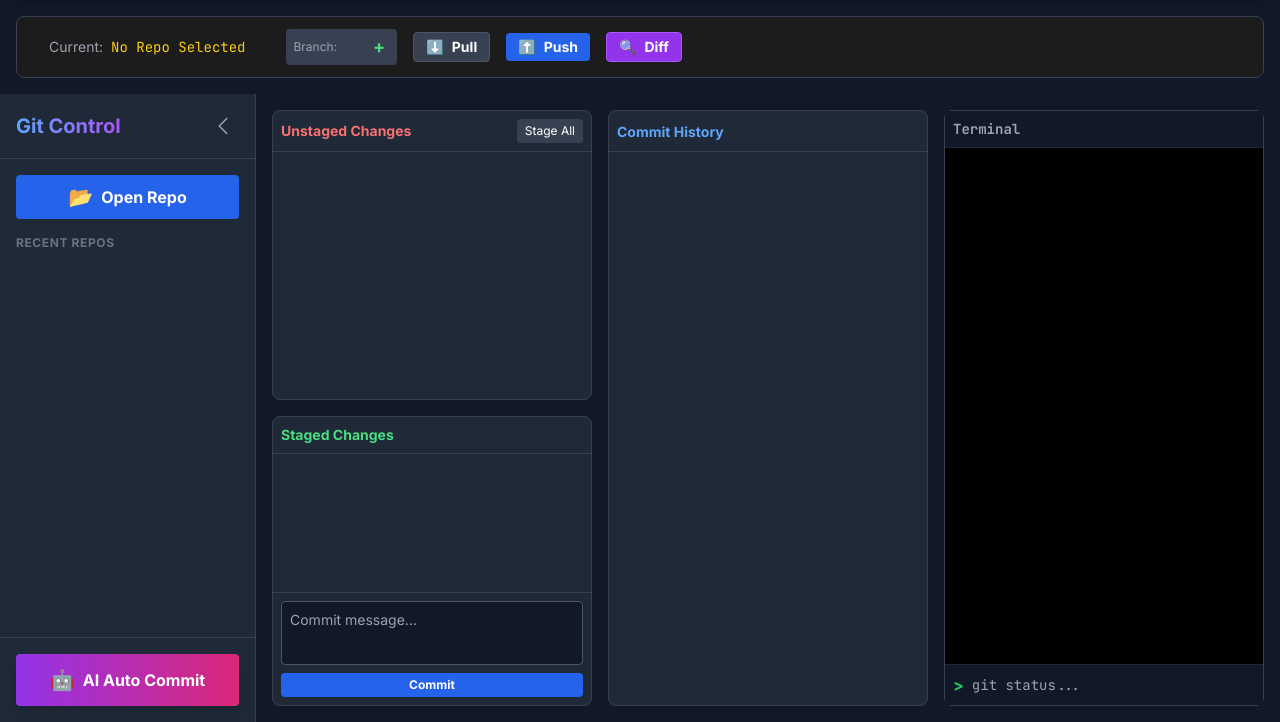
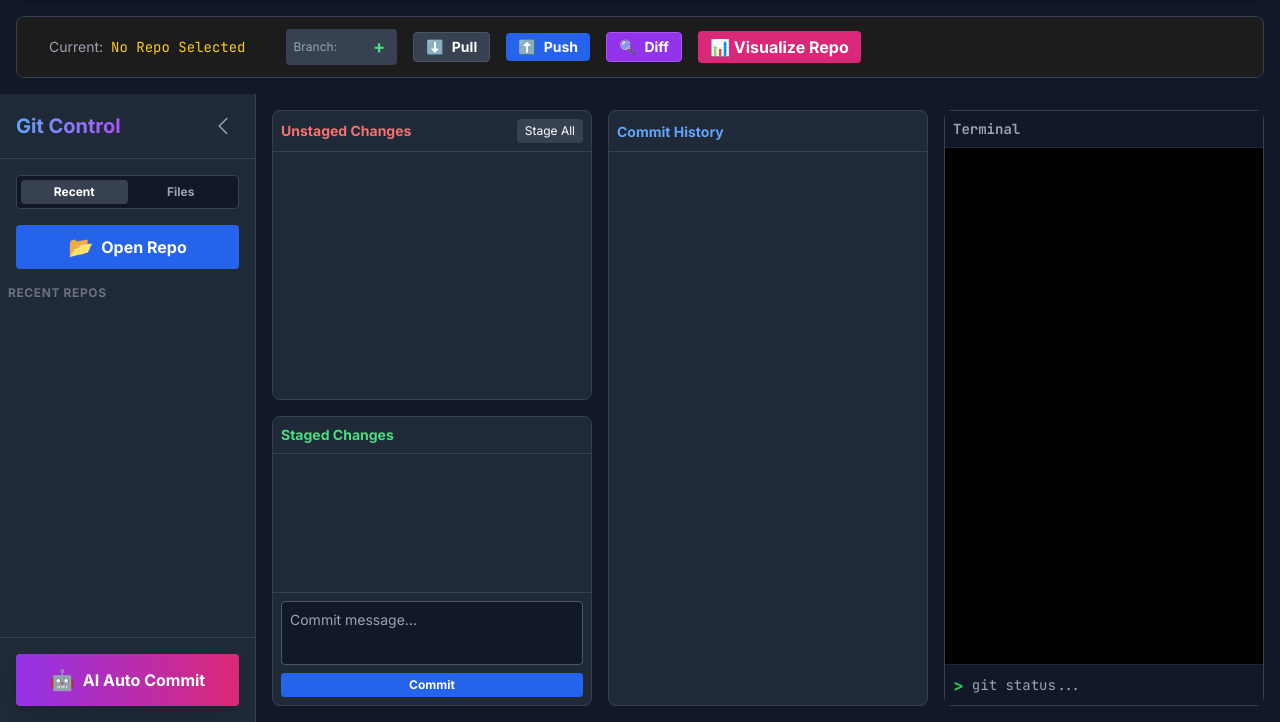
Before and after one commit to 786imran786/easygit, a Flask app: page / in a window 1280 px wide. Shown: the part 78-800 px from the top of the page. Run offline with Flask 3, Linux system fonts and the light colour scheme; data that the repository does not hold is empty; some libraries are stand-ins or nearby versions.

Commit message:
added visualizer

```diff
--- a/app.py
+++ b/app.py
@@ -51,10 +51,20 @@ def run_git_cmd(command, repo_path=None):
     full_cmd = f'cd "{repo}" && {command}'
 
     try:
-        result = subprocess.run(full_cmd, shell=True, capture_output=True, text=True)
+        # Force UTF-8 and replace errors to avoid crashing on specific chars
+        # On Windows, shell=True often uses system encoding (cp1252), but git outputs UTF-8.
+        # This misalignment causes crashes. Explicit encoding fixes it.
+        result = subprocess.run(
+            full_cmd,
+            shell=True,
+            capture_output=True,
+            text=True,
+            encoding='utf-8',
+            errors='replace'
+        )
         return {
-            "stdout": result.stdout,
-            "stderr": result.stderr,
+            "stdout": result.stdout if result.stdout is not None else "",
+            "stderr": result.stderr if result.stderr is not None else "",
             "returncode": result.returncode
         }
     except Exception as e:
@@ -228,6 +238,58 @@ def git_push():
 
     return jsonify(run_git_cmd(cmd))
 
+@app.route("/get-graph")
+def get_graph():
+    # Helper to clean strings
+    def clean(s):
+        return s.strip().strip("'").strip('"')
+
+    # Format: Hash | Parents | AuthorName | AuthorEmail | Refs | Subject
+    cmd = 'git log --pretty=format:"%H|%P|%an|%ae|%D|%s" --all'
+    res = run_git_cmd(cmd)
+
+    if res.get("error"):
+        return jsonify({"error": res["error"]})
+
+    commits = []
+
+    lines = res["stdout"].splitlines()
+    for line in lines:
+        try:
+            parts = line.split("|")
+            if len(parts) < 6:
+                continue
+
+            commit_hash = clean(parts[0])
+            parents_str = clean(parts[1])
+            parents = parents_str.split() if parents_str else []
+
+            author_name = clean(parts[2])
+            author_email = clean(parts[3])
+
+            refs_str = clean(parts[4])
+            refs = [r.strip() for r in refs_str.split(",")] if refs_str else []
+
+            subject = "|".join(parts[5:]) # Re-join subject if it contained pipes
+
+            commits.append({
+                "hash": commit_hash,
+                "parents": parents,
+                "refs": refs,
+                "author": {
+                    "name": author_name,
+                    "email": author_email
+                },
+                "subject": subject
+            })
+        except Exception:
+            continue
+
+    return jsonify(commits)
+
+
+
+
 # ----------------- Terminal Command -----------------
 @app.route("/run-command", methods=["POST"])
 def run_command():
@@ -247,7 +309,9 @@ def git_diff():
     if source == "WORKTREE":
         cmd = f"git diff {target}"
     else:
-        cmd = f"git diff {target}...{source}"
+        # Direct comparison between two tips (equivalent to 'git diff target source')
+        # This matches 'git diff main' behavior when checked out to source
+        cmd = f"git diff {target} {source}"
 
     res = run_git_cmd(cmd)
     if res.get("error") or res["returncode"] != 0:
@@ -279,6 +343,46 @@ def git_diff():
 
     return jsonify(diff_data)
 
+    return jsonify(diff_data)
+
+# ----------------- Repo Tree -----------------
+def get_directory_structure(rootdir):
+    """
+    Creates a nested dictionary that represents the folder structure of rootdir
+    """
+    dir_name = os.path.basename(rootdir)
+    dir_structure = {"name": dir_name, "type": "directory", "children": []}
+
+    try:
+        with os.scandir(rootdir) as it:
+            entries = sorted(list(it), key=lambda e: (not e.is_dir(), e.name.lower()))
+            for entry in entries:
+                if entry.name.startswith('.') or entry.name in ['__pycache__', 'node_modules', 'venv', 'env']:
+                    continue
+
+                if entry.is_dir(follow_symlinks=False):
+                    dir_structure["children"].append(get_directory_structure(entry.path))
+                else:
+                    dir_structure["children"].append({
+                        "name": entry.name,
+                        "type": "file"
+                    })
+    except PermissionError:
+        pass
+
+    return dir_structure
+
+@app.route("/get-repo-tree")
+def get_repo_tree():
+    if not CURRENT_REPO:
+        return jsonify({"error": "No repo selected"})
+
+    if not os.path.isdir(CURRENT_REPO):
+         return jsonify({"error": "Invalid repo path"})
+
+    tree = get_directory_structure(CURRENT_REPO)
+    return jsonify(tree)
+
 # ----------------- AI Commit -----------------
 @app.route("/ai-commit", methods=["POST"])
 def ai_commit():
@@ -289,6 +393,9 @@ def ai_commit():
     result = subprocess.run(full, shell=True, capture_output=True, text=True)
     return jsonify({"stdout": result.stdout, "stderr": result.stderr})
 
+
+
+
 # ---------------------------------------------------------------
 #  START SERVER
 # ---------------------------------------------------------------
--- a/static/script.js
+++ b/static/script.js
@@ -359,6 +359,140 @@ function renderDiff(data) {
     });
 }
 
+// ----------------- Repo Tree -----------------
+let isTreeLoaded = false;
+
+function switchSidebarTab(tab) {
+    const recentBtn = document.getElementById('tab-recent');
+    const filesBtn = document.getElementById('tab-files');
+    const recentView = document.getElementById('view-recent');
+    const filesView = document.getElementById('view-files');
+
+    if (tab === 'recent') {
+        recentBtn.className = 'flex-1 py-1 text-xs font-bold text-center rounded bg-gray-700 text-white transition-all shadow-sm';
+        filesBtn.className = 'flex-1 py-1 text-xs font-bold text-center rounded text-gray-400 hover:text-gray-200 transition-all';
+
+        recentView.classList.remove('hidden', 'opacity-0', '-translate-x-10');
+        filesView.classList.add('hidden', 'opacity-0', 'translate-x-10');
+    } else {
+        filesBtn.className = 'flex-1 py-1 text-xs font-bold text-center rounded bg-gray-700 text-white transition-all shadow-sm';
+        recentBtn.className = 'flex-1 py-1 text-xs font-bold text-center rounded text-gray-400 hover:text-gray-200 transition-all';
+
+        filesView.classList.remove('hidden', 'opacity-0', 'translate-x-10');
+        recentView.classList.add('hidden', 'opacity-0', '-translate-x-10');
+
+        if (!isTreeLoaded && currentRepo) {
+            loadRepoTree();
+        }
+    }
+}
+
+async function loadRepoTree() {
+    const container = document.getElementById('repo-tree-container');
+    container.innerHTML = '<div class="text-gray-500 animate-pulse p-2">Loading tree...</div>';
+
+    const tree = await API.get('/get-repo-tree');
+    if (tree.error) {
+        container.innerHTML = `<div class="text-red-400 p-2 text-xs">${tree.error}</div>`;
+        return;
+    }
+
+    container.innerHTML = '';
+
+    // Create a recursive render function
+    function createNode(node) {
+        if (node.type === 'file') {
+            const div = document.createElement('div');
+            div.className = 'flex items-center gap-2 p-1 hover:bg-gray-800 rounded cursor-default text-gray-300 hover:text-white transition-colors pl-4 border-l border-transparent hover:border-gray-600';
+            div.innerHTML = `<span class="opacity-70">📄</span> <span class="truncate">${node.name}</span>`;
+            return div;
+        } else {
+            // Directory
+            const details = document.createElement('details');
+            details.className = 'group';
+
+            const summary = document.createElement('summary');
+            summary.className = 'flex items-center gap-2 p-1 hover:bg-gray-800 rounded cursor-pointer text-blue-200 hover:text-white transition-colors list-none outline-none';
+            summary.innerHTML = `
+                <span class="transform transition-transform group-open:rotate-90 text-gray-500 text-[10px] w-3">▶</span>
+                <span class="text-yellow-500 opacity-80">📁</span>
+                <span class="font-bold truncate">${node.name}</span>
+            `;
+
+            details.appendChild(summary);
+
+            const childrenContainer = document.createElement('div');
+            childrenContainer.className = 'pl-3 border-l border-gray-700 ml-1.5 mt-1 space-y-0.5';
+
+            if (node.children) {
+                node.children.forEach(child => {
+                    childrenContainer.appendChild(createNode(child));
+                });
+            }
+
+            details.appendChild(childrenContainer);
+            return details;
+        }
+    }
+
+    if (tree.children) {
+        tree.children.forEach(child => {
+            container.appendChild(createNode(child));
+        });
+    } else {
+        container.innerHTML = '<div class="text-gray-500 italic p-2">Empty repository</div>';
+    }
+
+    isTreeLoaded = true;
+}
+async function openGraphModal() {
+    document.getElementById("graph-modal").classList.remove("hidden");
+
+    const data = await API.get("/get-graph");
+
+    const container = document.getElementById("git-graph");
+    container.innerHTML = ""; // reset
+
+    // Custom template for balanced view
+    const template = GitgraphJS.templateExtend("metro", {
+        commit: {
+            message: {
+                displayAuthor: true, // Show author again for clarity
+                displayHash: true, // Show hash
+                font: "normal 12pt sans-serif", // Readable font
+            },
+            spacing: 40, // Increased from 30
+            dot: {
+                size: 8, // Increased from 6
+                strokeWidth: 2
+            }
+        },
+        branch: {
+            lineWidth: 3,
+            spacing: 30, // Increased from 20
+            label: {
+                font: "normal 10pt sans-serif",
+                borderRadius: 5
+            }
+        }
+    });
+
+    const graph = GitgraphJS.createGitgraph(container, {
+        orientation: "vertical-reverse",
+        template: template,
+        responsive: false // Disable responsive to prevent shrinking/scaling issues, let it overflow naturally
+    });
+
+    // Import data directly
+    // The library expects oldest to newest?
+    // Wait, the API returns git log (usually newest to oldest).
+    // graph.import expects array. Let's try passing it directly, usually it handles it or we reverse it.
+    // Based on library code: const r=t.map(...).reverse();
+    // It reverses the input internally! So if we pass Newest->Oldest (git log default), it becomes Oldest->Newest.
+    // So passing `data` directly from git log is correct.
+    graph.import(data);
+}
+
 // ----------------- Helpers -----------------
 
 async function loadRemotes(selectId) {
@@ -392,9 +526,6 @@ function closeModal(modalId) {
 function toggleSidebar() {
     const sidebar = document.getElementById('sidebar');
     const isCollapsed = sidebar.classList.toggle('collapsed');
-
-    // Optional: Save state to localStorage if needed in future
-    // localStorage.setItem('sidebarCollapsed', isCollapsed);
 }
 
 window.onload = init;
--- a/templates/index.html
+++ b/templates/index.html
@@ -5,6 +5,7 @@
     <meta charset="UTF-8">
     <meta name="viewport" content="width=device-width, initial-scale=1.0">
     <title>Git Control Center</title>
+
     <script src="https://cdn.tailwindcss.com"></script>
     <link
         href="https://fonts.googleapis.com/css2?family=Inter:wght@400;600;700&family=JetBrains+Mono:wght@400;700&display=swap"
@@ -112,8 +113,21 @@
                 class="bg-purple-600 hover:bg-purple-500 text-white font-bold py-1 px-3 rounded text-sm transition flex items-center gap-2 border border-purple-500">
                 <span>🔍</span> Diff
             </button>
+            <button onclick="openGraphModal()"
+                class="bg-pink-600 hover:bg-pink-500 px-3 py-1 rounded text-white font-bold">
+                📊 Visualize Repo
+            </button>
+
         </div>
     </section>
+    <div id="graph-modal" class="fixed inset-0 bg-black bg-opacity-80 hidden z-50">
+        <div class="bg-gray-900 w-[90%] h-[90%] mx-auto mt-10 rounded shadow-lg p-4 overflow-auto">
+            <button onclick="closeModal('graph-modal')" class="float-right text-gray-400 hover:text-white">✖</button>
+            <h2 class="text-xl font-bold mb-4">Repository Visualization</h2>
+
+            <div id="git-graph" class="w-full h-full"></div>
+        </div>
+    </div>
 
     <!-- Main Content Area -->
     <div class="flex flex-1 overflow-hidden">
@@ -135,21 +149,55 @@
             </div>
 
             <div class="p-4 flex flex-col gap-4">
+                <!-- Tab Buttons -->
+                <div class="flex rounded bg-gray-900 p-1 border border-gray-700">
+                    <button id="tab-recent" onclick="switchSidebarTab('recent')"
+                        class="flex-1 py-1 text-xs font-bold text-center rounded bg-gray-700 text-white transition-all shadow-sm">
+                        Recent
+                    </button>
+                    <button id="tab-files" onclick="switchSidebarTab('files')"
+                        class="flex-1 py-1 text-xs font-bold text-center rounded text-gray-400 hover:text-gray-200 transition-all">
+                        Files
+                    </button>
+                </div>
+
+                <div id="open-repo-btn-container">
                     <button onclick="selectRepoDialog()" title="Open Repo"
                         class="w-full bg-blue-600 hover:bg-blue-700 text-white font-bold py-2 px-0 rounded flex items-center justify-center gap-2 transition overflow-hidden">
                         <span class="text-xl">📂</span> <span class="sidebar-text whitespace-nowrap">Open Repo</span>
                     </button>
                 </div>
+            </div>
 
-            <div class="flex-1 overflow-y-auto px-2 overflow-x-hidden">
+            <!-- Sidebar Content Area -->
+            <div class="flex-1 overflow-y-auto px-2 overflow-x-hidden relative">
+
+                <!-- Recent Repos View -->
+                <div id="view-recent" class="transition-all duration-300 absolute inset-0 px-2 overflow-y-auto">
                     <h3
-                    class="text-xs font-bold text-gray-500 uppercase tracking-wider mb-2 px-2 sidebar-label sidebar-section-title whitespace-nowrap">
-                    Recent Repos</h3>
+                        class="text-xs font-bold text-gray-500 uppercase tracking-wider mb-2 sidebar-label sidebar-section-title whitespace-nowrap">
+                        Recent Repos
+                    </h3>
                     <div id="recent-repos-container" class="space-y-1">
                         <div id="recent-repos-list" class="space-y-1">
                             <!-- Recent repos injected here -->
                         </div>
                     </div>
+                </div>
+
+                <!-- Tree View -->
+                <div id="view-files"
+                    class="transition-all duration-300 absolute inset-0 px-2 overflow-y-auto hidden opacity-0 translate-x-10">
+                    <h3
+                        class="text-xs font-bold text-gray-500 uppercase tracking-wider mb-2 sidebar-label sidebar-section-title whitespace-nowrap">
+                        Project Files
+                    </h3>
+                    <div id="repo-tree-container" class="font-mono text-sm space-y-1 pb-4">
+                        <!-- Tree injected here -->
+                        <div class="text-gray-500 italic text-xs">Loading tree...</div>
+                    </div>
+                </div>
+
             </div>
 
             <div class="p-4 border-t border-gray-700">
@@ -311,8 +359,11 @@
             </div>
         </div>
     </div>
+    <script src="/static/gitgraph.js"></script>
+
 
     <script src="/static/script.js"></script>
+
 </body>
 
 </html>
```
Lines whose indentation alone changed are shown as unchanged.
